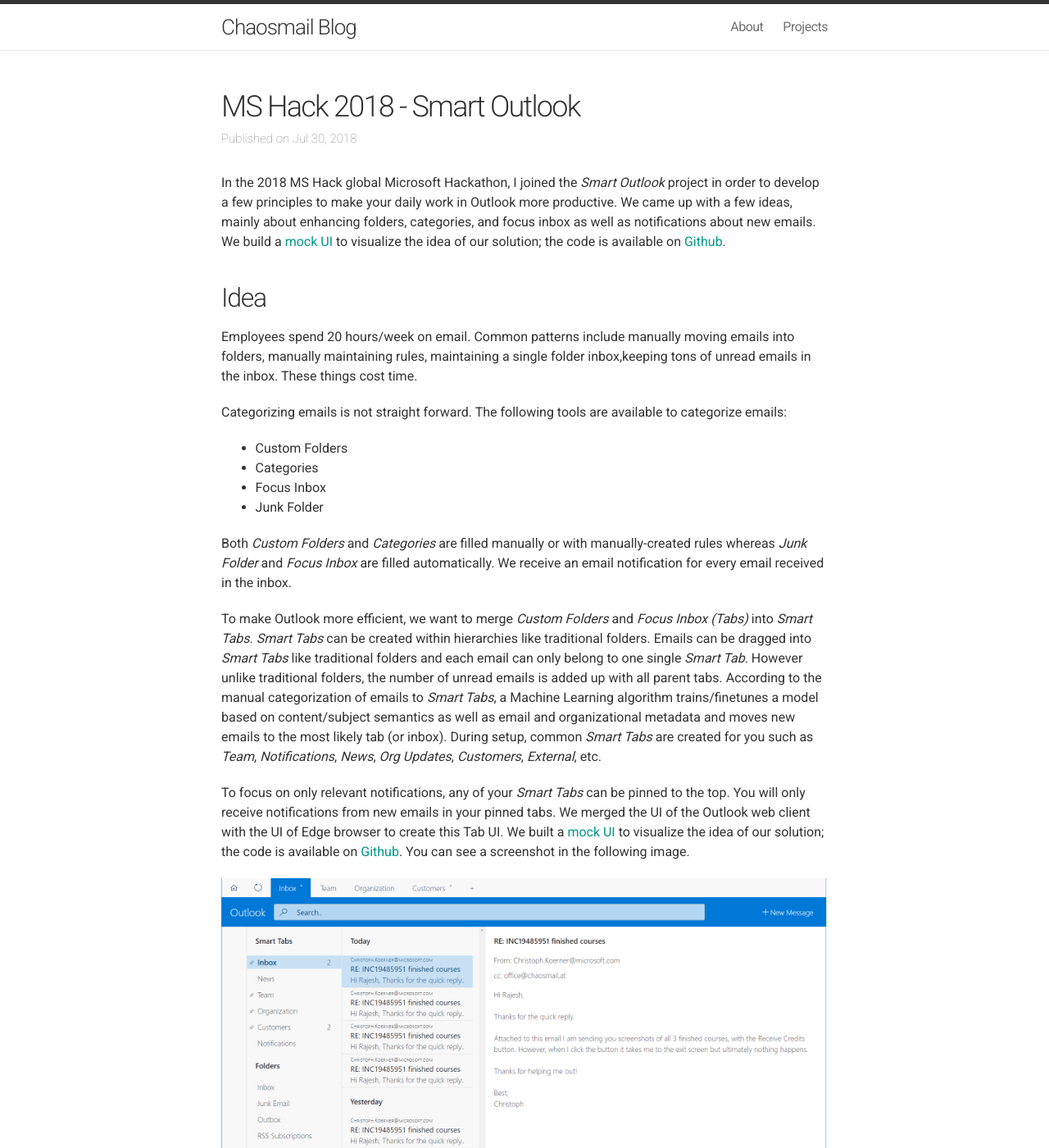
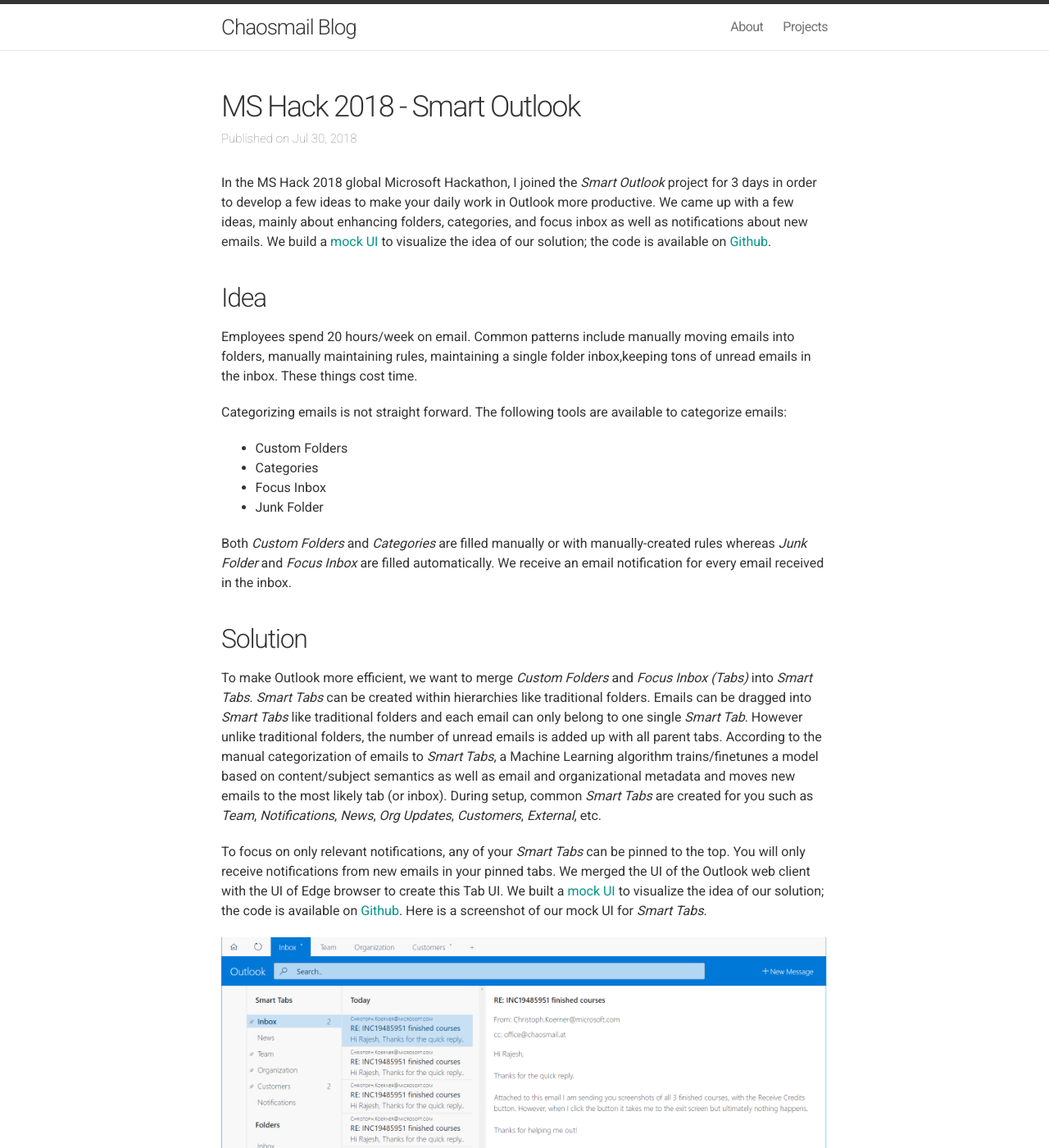
Before and after one commit to chaosmail/chaosmail.github.com, a Jekyll site: the page built from _posts/2018-07-30-ms-hack-2018-smart-outlook.md, in a window 1280 px wide and 1400 px high. Shown: the whole window at 82% size. Built offline with Jekyll 4.4.1, drawn with Linux system fonts in a browser that asks for light colours; nearby versions of some CDN libraries; comment, search, counter and statistics services are not loaded; some of the changed text lies outside the part shown.

Commit message:
Update 2018-07-30-ms-hack-2018-smart-outlook.md

```diff
--- a/_posts/2018-07-30-ms-hack-2018-smart-outlook.md
+++ b/_posts/2018-07-30-ms-hack-2018-smart-outlook.md
@@ -7,7 +7,7 @@
 comments: true
 ---
 
-In the 2018 MS Hack global Microsoft Hackathon, I joined the *Smart Outlook* project in order to develop a few principles to make your daily work in Outlook more productive. We came up with a few ideas, mainly about enhancing folders, categories, and focus inbox as well as notifications about new emails. We build a [mock UI][smart-outlook-demo] to visualize the idea of our solution; the code is available on [Github][smart-outlook-code].
+In the MS Hack 2018 global Microsoft Hackathon, I joined the *Smart Outlook* project for 3 days in order to develop a few ideas to make your daily work in Outlook more productive. We came up with a few ideas, mainly about enhancing folders, categories, and focus inbox as well as notifications about new emails. We build a [mock UI][smart-outlook-demo] to visualize the idea of our solution; the code is available on [Github][smart-outlook-code].
 
 ## Idea
 
@@ -22,9 +22,11 @@
 
 Both *Custom Folders* and *Categories* are filled manually or with manually-created rules whereas *Junk Folder* and *Focus Inbox* are filled automatically. We receive an email notification for every email received in the inbox.
 
+## Solution
+
 To make Outlook more efficient, we want to merge *Custom Folders* and *Focus Inbox (Tabs)* into *Smart Tabs*. *Smart Tabs* can be created within hierarchies like traditional folders. Emails can be dragged into *Smart Tabs* like traditional folders and each email can only belong to one single *Smart Tab*. However unlike traditional folders, the number of unread emails is added up with all parent tabs. According to the manual categorization of emails to *Smart Tabs*, a Machine Learning algorithm trains/finetunes a model based on content/subject semantics as well as email and organizational metadata and moves new emails to the most likely tab (or inbox). During setup, common *Smart Tabs* are created for you such as *Team*, *Notifications*, *News*, *Org Updates*, *Customers*, *External*, etc.
 
-To focus on only relevant notifications, any of your *Smart Tabs* can be pinned to the top. You will only receive notifications from new emails in your pinned tabs. We merged the UI of the Outlook web client with the UI of Edge browser to create this Tab UI. We built a [mock UI][smart-outlook-demo] to visualize the idea of our solution; the code is available on [Github][smart-outlook-code]. You can see a screenshot in the following image.
+To focus on only relevant notifications, any of your *Smart Tabs* can be pinned to the top. You will only receive notifications from new emails in your pinned tabs. We merged the UI of the Outlook web client with the UI of Edge browser to create this Tab UI. We built a [mock UI][smart-outlook-demo] to visualize the idea of our solution; the code is available on [Github][smart-outlook-code]. Here is a screenshot of our mock UI for *Smart Tabs*.
 
 ![Smart Tabs UI]({{ site.baseurl }}/images/projects/smart-outlook-mock-ui.png "Smart Tabs UI"){: .image-col-1}
 
@@ -32,7 +34,7 @@
 
 ## Execution
 
-What did we implement on the hackathon:
+We collaborated with 1 team in London and 2 teams in India who had similiar ideas. Here is what we implemented on the hackathon:
 
 * Mock UI
     - Smart Tabs: A merge between classic folders and Focus/Other tabs. Mails should be classified automatically (based on previous user interactions) and put into those smart tabs. This tabs will also appear on the left the same folders did.
@@ -49,6 +51,8 @@
 
 ## Future Work
 
+It was great fun to hack on Outlook, to try makiung Outlook more efficient and to propose a new UI that let's you focus on what is important. We see great potential in email clients becoming more intelligent, productive and efficient. In this 3 day hackathon we validated a few ideas and showed in a proof of concept that these ideas can potentially find their way into Outlook Windows or web client.
+
 ## Resources
 
 * [Smart Outlook - Demo][smart-outlook-demo]
```
